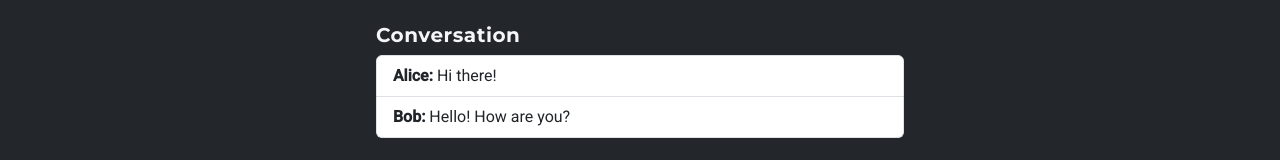
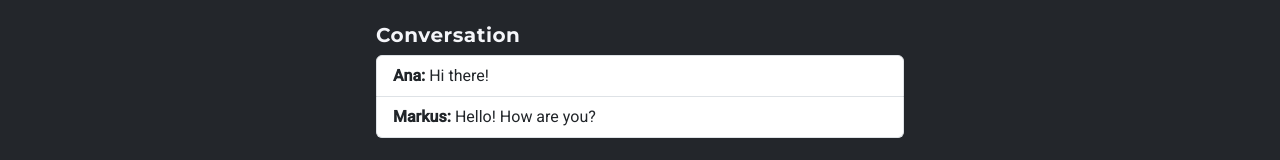
Before and after one commit to ltku2144/BuddyMatch, an Angular app in the folder frontend/: page /messages in a window 1280 px wide. Shown: the part 200-360 px from the top of the page. Built offline with nearby package versions, Linux system fonts and the light colour scheme; sample sign-in values are in the browser's storage.

Commit message:
Update messages.component.ts

```diff
--- a/frontend/src/app/messages.component.ts
+++ b/frontend/src/app/messages.component.ts
@@ -47,8 +47,8 @@ import { FormsModule } from '@angular/forms';
 })
 export class MessagesComponent {
   messages = [
-    { sender: 'Alice', text: 'Hi there!' },
-    { sender: 'Bob', text: 'Hello! How are you?' }
+    { sender: 'Ana', text: 'Hi there!' },
+    { sender: 'Markus', text: 'Hello! How are you?' }
   ];
   newMessage: string = '';
 
```
